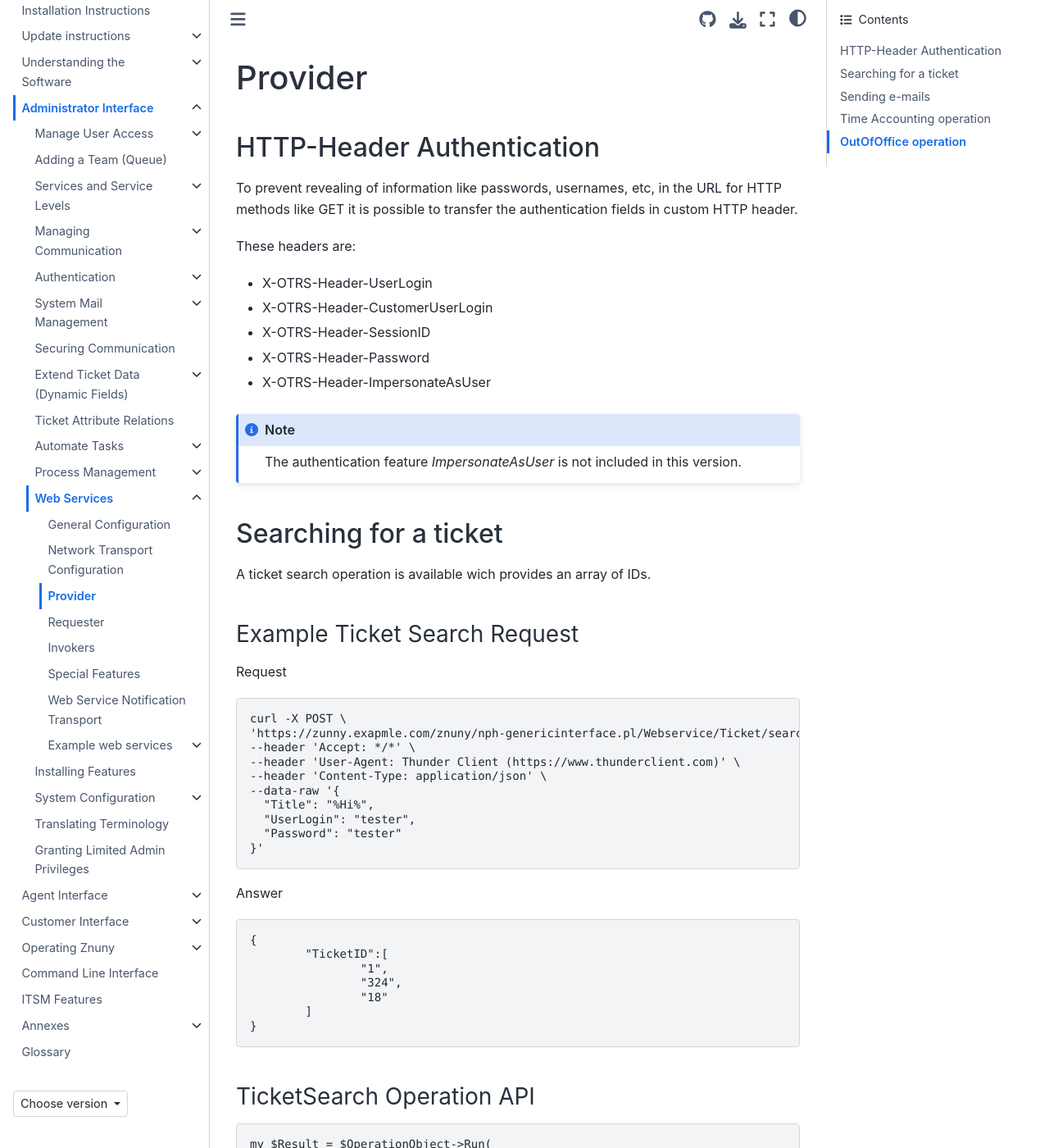
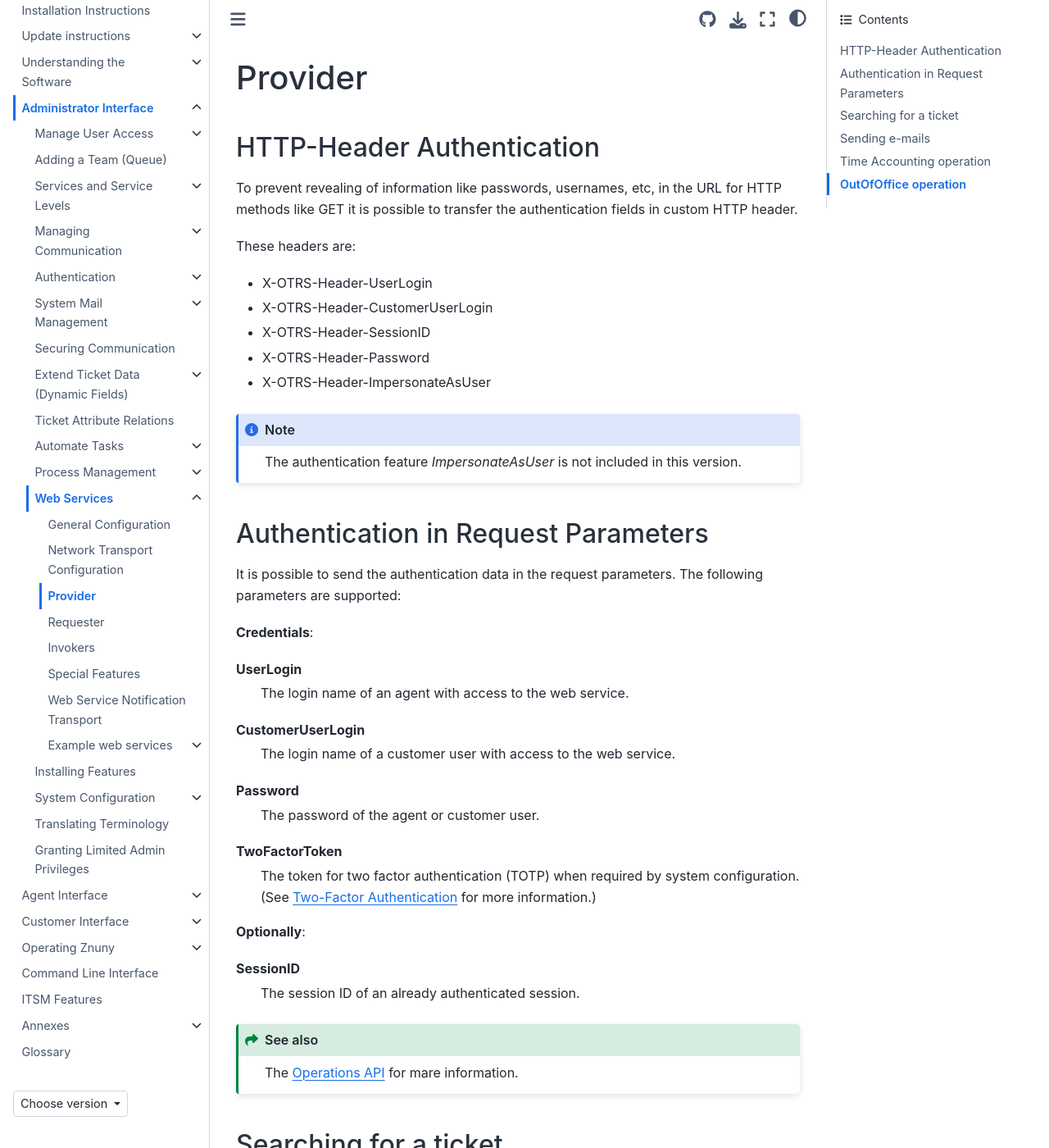
Before and after one commit to znuny/manual, a Sphinx documentation site: the page built from source/admin/webservices/provider/index.rst, in a window 1280 px wide and 1400 px high. Shown: the whole window at 82% size. Built offline with Sphinx 7.4.7 and the Sphinx Book theme 1.1.4, drawn with Linux system fonts in a browser that asks for light colours.

Commit message:
Added TOTP Information for Web Service Provider Operation

```diff
--- a/source/admin/authentication/two_factor/index.rst
+++ b/source/admin/authentication/two_factor/index.rst
@@ -1,6 +1,7 @@
+.. _PageNavigation admin_authentication_two_factor_index:
+
 Two-Factor Authentication
 #########################
-.. _PageNavigation admin_authentication_two_factor_index:
 
 The framework supports 2FA or two-factor authentication by providing for the use of Time-based One-Time Passwords (TOTP). This requires the user to use an authenticator app. This can be:
 
--- a/source/admin/webservices/provider/index.rst
+++ b/source/admin/webservices/provider/index.rst
@@ -17,6 +17,31 @@ These headers are:
 
 
 .. note:: The authentication feature `ImpersonateAsUser` is not included in this version.
+
+Authentication in Request Parameters
+************************************
+
+It is possible to send the authentication data in the request parameters. The following parameters are supported:
+
+**Credentials**:
+
+UserLogin
+    The login name of an agent with access to the web service.
+CustomerUserLogin
+    The login name of a customer user with access to the web service.
+Password
+    The password of the agent or customer user.
+TwoFactorToken
+    The token for two factor authentication (TOTP) when required by system configuration. (See :ref:`pagenavigation admin_authentication_two_factor_index` for more information.)
+
+**Optionally**:
+
+SessionID
+    The session ID of an already authenticated session.
+
+.. seealso::
+
+    The `Operations API <https://doc.znuny.org/znuny-dev-api/API/Kernel/GenericInterface/Operation/index.html>`_ for mare information.
 
 
 Searching for a ticket
```
